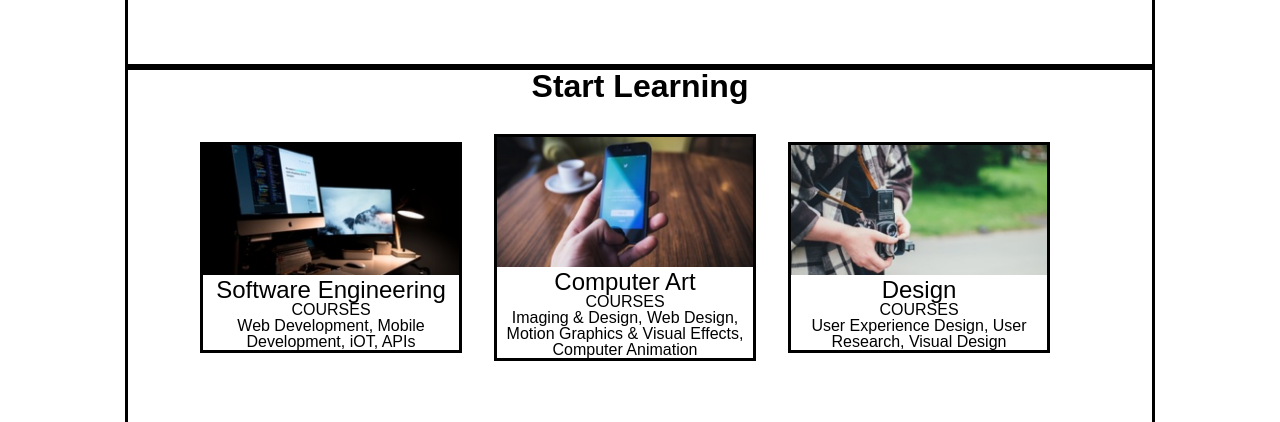
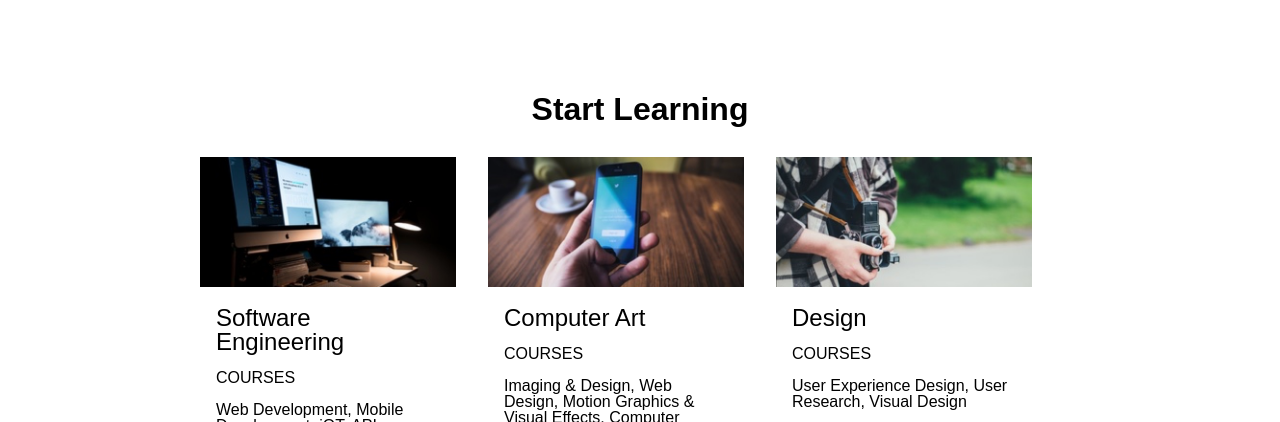
Before and after one commit to aimeehernandez/colmar, a plain HTML site: page index.html in a window 1280 px wide. Shown: the part 1126-1548 px from the top of the page. Drawn offline with Linux system fonts and the light colour scheme.

Commit message:
finalize courses section layout

```diff
--- a/resources/css/style.css
+++ b/resources/css/style.css
@@ -73,7 +73,6 @@ nav {
 
 .information {
   width: 100%;
-  border: solid black;
   display: flex;
   align-content: space-between;
 }
@@ -128,7 +127,12 @@ nav {
 .courses {
   width: 100%;
   text-align: center;
-  border: solid black;
+}
+
+.courses h1 {
+  display: block;
+  padding-top: 32px;
+  padding-bottom: 32px;
 }
 
 .subjects {
@@ -139,17 +143,15 @@ nav {
   align-content: center;
 }
 
-.courses h1 {
-  display: block;
-}
-
 .subject {
-  border: solid black;
   width: 25%;
+  height: 300px;
+  margin-bottom: 32px;
 }
 
 .subject img {
   width: 100%;
+  height: auto;
 }
 
 .subject.left {
@@ -157,12 +159,23 @@ nav {
 }
 
 .subject.middle {
-  margin: 32px;
+  margin-left: 32px;
+  margin-right: 32px;
 }
 
 .subject.right {
   margin-right: 72px;
 }
+
+.course-info {
+  padding: 16px;
+  text-align: left;
+}
+
+.course-info p {
+  padding-top: 16px;
+}
+
 
 /* THESIS */
 
```
